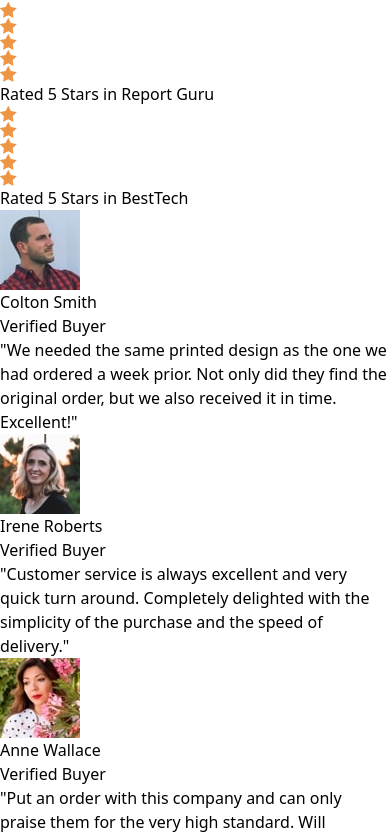
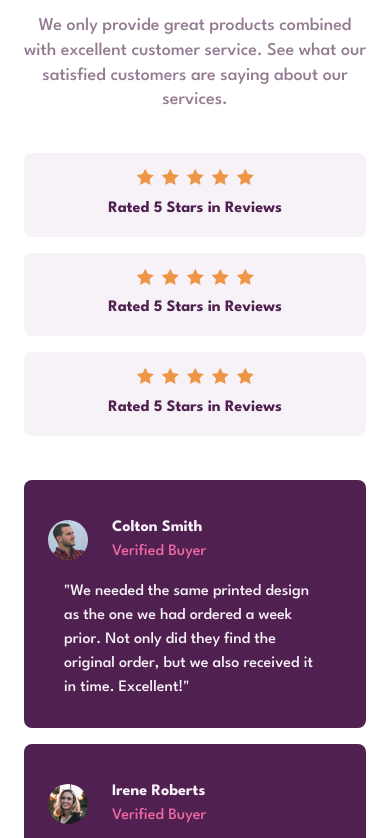
Before and after one commit to SilvanosEric/social-proof-section, a website built with Vite: page src/index.html in a window 390 px wide. Shown: the part 198-1036 px from the top of the page. Built offline with nearby package versions, Linux system fonts and the light colour scheme.

Commit message:
complete mobile layout

```diff
--- a/src/index.html
+++ b/src/index.html
@@ -11,14 +11,21 @@
     <title>Social Proof Section</title>
     <link rel="stylesheet" href="style.css" />
   </head>
-  <body>
-    <main>
+
+  <body class="text-body font-league-spartan bg-n-white">
+    <main class="flow | px-6 py-20 pb-24">
       <!-- hero section -->
-      <section class="hero">
+      <section class="hero | flow | text-center">
         <!-- hero text -->
-        <div class="hero__text">
-          <h1 class="hero__title">10,000+ of our users love our products.</h1>
-          <p class="hero__copy">
+        <div class="hero__text | flow">
+          <h1
+            class="hero__title | text-4xl leading-none font-bold px-8 text-p-very-dark-magenta"
+          >
+            10,000+ of our users love our products.
+          </h1>
+          <p
+            class="hero__copy | text-lg text-n-dark-grayish-magenta font-medium leading-snug"
+          >
             We only provide great products combined with excellent customer
             service. See what our satisfied customers are saying about our
             services.
@@ -26,9 +33,12 @@
         </div>
 
         <!-- hero ratings -->
-        <div class="hero__ratings">
-          <div class="hero__rating">
-            <div class="hero__rating-figure">
+        <div class="hero__ratings | flow">
+          <!-- rating -->
+          <div
+            class="hero__rating | flow | bg-n-light-grayish-magenata py-4 rounded-lg"
+          >
+            <div class="hero__rating-figure | inline-flex gap-2">
               <img src="images/icon-star.svg" alt="" /><img
                 src="images/icon-star.svg"
                 alt=""
@@ -37,11 +47,19 @@
                 alt=""
               /><img src="images/icon-star.svg" alt="" />
             </div>
-            <p>Rated 5 Stars in Reviews</p>
+            <p
+              class="hero__rating-copy | font-bold text-p-very-dark-magenta text-base"
+            >
+              Rated 5 Stars in Reviews
+            </p>
           </div>
 
-          <div class="hero__rating">
-            <div class="hero__rating-figure">
+          <!-- rating -->
+          <div
+            class="hero__rating | flow | bg-n-light-grayish-magenata py-4 rounded-lg"
+          >
+            <div class="hero__rating-figure | inline-flex gap-2">
+
               <img src="images/icon-star.svg" alt="" /><img
                 src="images/icon-star.svg"
                 alt=""
@@ -50,11 +68,18 @@
                 alt=""
               /><img src="images/icon-star.svg" alt="" />
             </div>
-            <p>Rated 5 Stars in Report Guru</p>
+            <p
+              class="hero__rating-copy | font-bold text-p-very-dark-magenta text-base"
+            >
+              Rated 5 Stars in Reviews
+            </p>
           </div>
 
-          <div class="hero__rating">
-            <div class="hero__rating-figure">
+          <!-- rating -->
+          <div
+            class="hero__rating | flow | bg-n-light-grayish-magenata py-4 rounded-lg"
+          >
+            <div class="hero__rating-figure | inline-flex gap-2">
               <img src="images/icon-star.svg" alt="" /><img
                 src="images/icon-star.svg"
                 alt=""
@@ -63,15 +88,19 @@
                 alt=""
               /><img src="images/icon-star.svg" alt="" />
             </div>
-            <p>Rated 5 Stars in BestTech</p>
+            <p
+              class="hero__rating-copy | font-bold text-p-very-dark-magenta text-base"
+            >
+              Rated 5 Stars in Reviews
+            </p>
           </div>
         </div>
       </section>
 
       <!-- testimonials section -->
-      <section class="testimonials">
+      <section class="testimonials | flow">
         <!-- card 1 -->
-        <div class="card">
+        <div class="card | flow">
           <div class="card__header">
             <div class="card__figure">
               <img src="images/image-colton.jpg" alt="" class="card__img" />
@@ -90,7 +119,7 @@
         </div>
 
         <!-- card 2 -->
-        <div class="card">
+        <div class="card | flow">
           <div class="card__header">
             <div class="card__figure">
               <img src="images/image-irene.jpg" alt="" class="card__img" />
@@ -100,16 +129,16 @@
               <h2 class="card__title">Irene Roberts</h2>
               <h3 class="card__subtitle">Verified Buyer</h3>
             </div>
-            <p class="card__copy">
-              "Customer service is always excellent and very quick turn around.
-              Completely delighted with the simplicity of the purchase and the
-              speed of delivery."
-            </p>
           </div>
+          <p class="card__copy">
+            "Customer service is always excellent and very quick turn around.
+            Completely delighted with the simplicity of the purchase and the
+            speed of delivery."
+          </p>
         </div>
 
         <!-- card 3 -->
-        <div class="card">
+        <div class="card | flow">
           <div class="card__header">
             <div class="card__figure">
               <img src="images/image-anne.jpg" alt="" class="card__img" />
--- a/src/style.css
+++ b/src/style.css
@@ -3,3 +3,71 @@
 @tailwind base;
 @tailwind components;
 @tailwind utilities;
+
+@layer components {
+  .hero__ratings {
+    --flow-space: 2.5rem;
+  }
+
+  .hero__rating {
+    --flow-space: 1rem;
+  }
+
+  .hero__rating-copy {
+    --flow-space: .25rem;
+  }
+
+  .testimonials {
+    --flow-space: 2.75rem;
+  }
+
+  .card {
+    background-color: theme("colors.p-very-dark-magenta");
+    border-radius: theme("borderRadius.lg");
+    padding-inline: theme("padding.6");
+    padding-top: theme("padding.9");
+    padding-bottom: theme("padding.7");
+    --flow-space: 1rem;
+  }
+
+  .card__header {
+    display: flex;
+    align-items: center;
+    gap: 1.5rem;
+  }
+
+  .card__figure {
+    max-width: 2.5rem;
+  }
+
+  .card__img {
+    border-radius: theme("borderRadius.full");
+  }
+
+  .card__headings {
+    font-size: theme("fontSize.base");
+  }
+
+  .card__title {
+    font-weight: bold;
+    color: theme("colors.n-light-grayish-magenata");
+  }
+
+  .card__subtitle {
+    font-weight: 500;
+    color: theme("colors.p-very-soft-pink");
+  }
+
+  .card__copy {
+    color: theme("colors.n-light-grayish-magenata");
+    font-weight: 500;
+    font-size: theme("fontSize.base");
+    padding-inline: theme("padding.4");
+  }
+}
+
+@layer utilities {
+  .flow > :where(:not(:first-child)) {
+    margin-top: var(--flow-space, 1.5rem);
+  }
+}
--- a/tailwind.config.cjs
+++ b/tailwind.config.cjs
@@ -4,11 +4,11 @@ module.exports = {
   theme: {
     extend: {
       colors: {
-        "p-very-dark-magenta": " hsl(300, 43%, 22%)",
-        "p-very-soft-pink": "hsl(333, 80%, 67%)",
-        "n-dark-grayish-magenta": "hsl(303, 10%, 53%)",
-        "n-light-grayish-magenata": "hsl(300, 24%, 96%)",
-        "n-white": "hsl(0, 0%, 100%)",
+        "p-very-dark-magenta": " hsl(300, 43%, 22%)", // card background | heading | ratings
+        "p-very-soft-pink": "hsl(333, 80%, 67%)", // card subtitle
+        "n-dark-grayish-magenta": "hsl(303, 10%, 53%)", // hero copy
+        "n-light-grayish-magenata": "hsl(300, 24%, 96%)", // card copy
+        "n-white": "hsl(0, 0%, 100%)", // body background
       },
       fontSize: {
         body: "15px",
```
